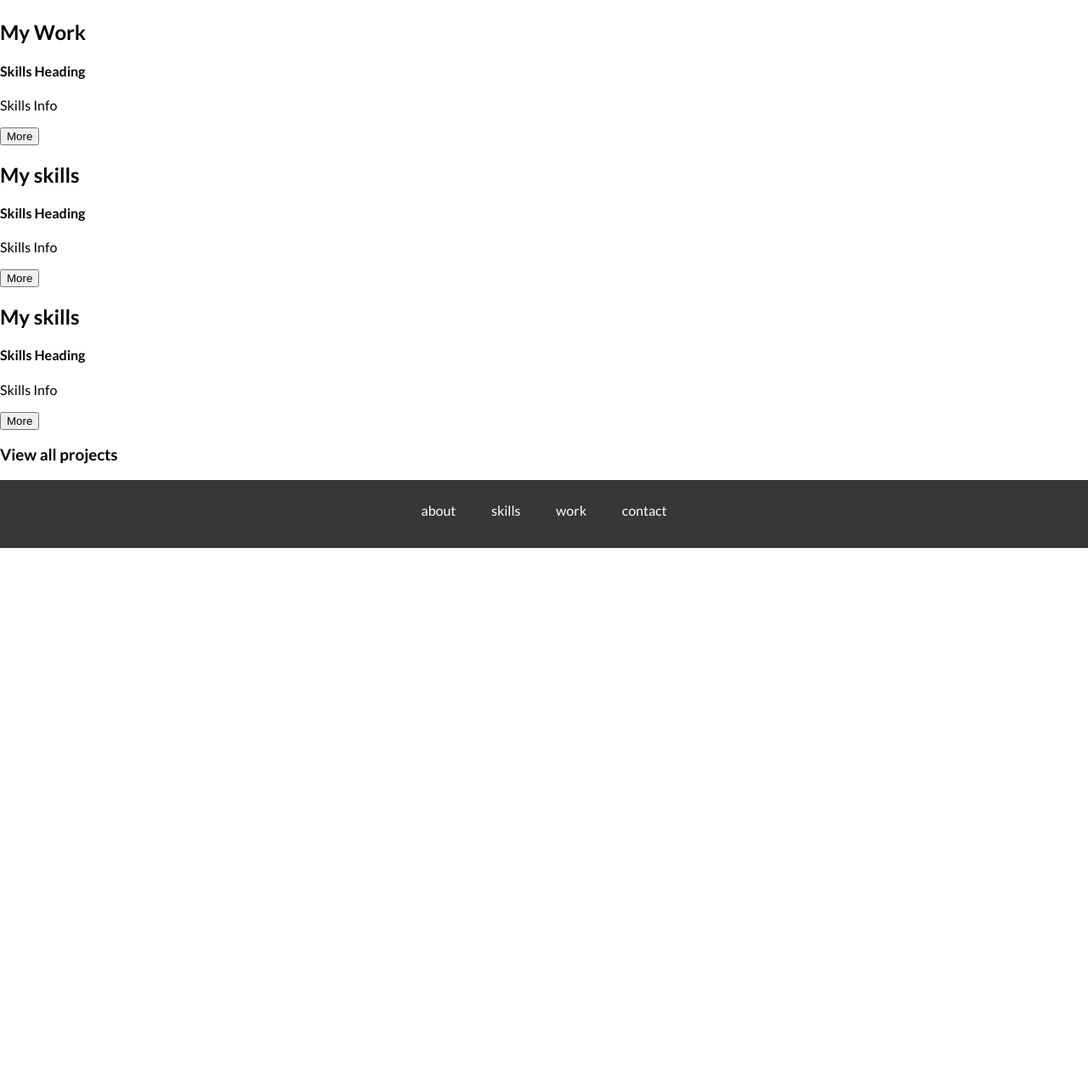
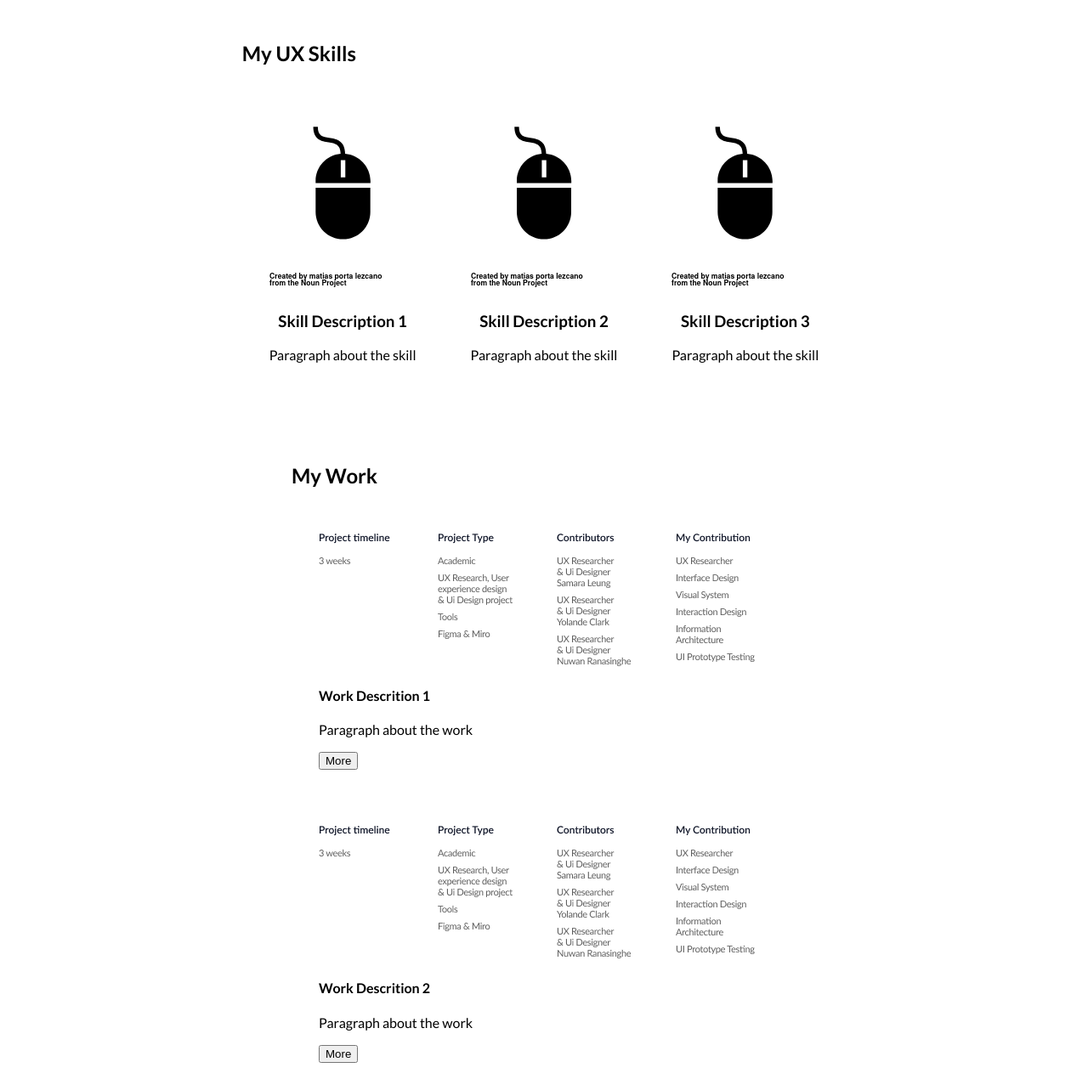
Before and after one commit to samielle/UX_UI_HW_18_Samara.github.io, a plain HTML site: page index.html in a window 1280 px wide. Shown: the part 696-1966 px from the top of the page at 85% size. Before the commit the page ends 1341 px from the top, so only its background shows below. Drawn offline with Linux system fonts and the light colour scheme.

Commit message:
updated index & css

```diff
--- a/css/style.css
+++ b/css/style.css
@@ -1,3 +1,46 @@
+h3 {
+    text-align: center;
+}
+
+.gridChild {
+    width: auto;
+    margin: 1rem;
+    padding: 1rem;
+    text-align: center;
+
+}
+
+.gridChild1 {
+    grid-area: Child1;
+}
+
+.gridChild2 {
+    grid-area: Child2;
+}
+
+.gridChild3 {
+    grid-area: Child3;
+}
+
+.skillsGrid {
+    display: grid;
+    grid-template-areas:
+    'Child1 Child2 Child3';
+    margin-top: 1rem;
+}
+
+.flexContainer {
+    display: flex;
+    flex-direction: column;
+    margin-top: 1rem;
+}
+
+.flexChild {
+    width: 33%;
+    margin: 1rem;
+    padding: 1rem;
+}
+
 .inline-block {
     display: inline;
 }
@@ -55,6 +98,8 @@ header {
 
 section {
     min-height: min-content;
+    margin:auto;
+    padding: 25px;
 }
 
 .heroImg {
--- a/index.html
+++ b/index.html
@@ -36,39 +36,53 @@
             <button class=button>Download Resume</button>
         </div>
     </section>
-    <section>
-        <h1>My Work</h1>
-        <div class="side-by-side">
-            <div class="SBSimg">
-                </div>
-            <div class="SBSText">
-                <h4>Skills Heading</h4>
-                <p>Skills Info</p>
-                <button class="SkillsMoreButton">More</button>
+    <!--My UX Skills section coded using CSS flex-->
+    <section class="MySkills">
+        <h1>My UX Skills</h1>
+        <div class="skillsGrid">
+            <div class="gridChild">
+                <img class="SkillIcon" src="images/noun_Mouse_2250863.svg">
+               <h3>Skill Description 1</h3>
+                <p>Paragraph about the skill</p>
+            </div>
+            <div class="gridChild">
+                <img class="SkillIcon" src="images/noun_Mouse_2250863.svg">
+               <h3>Skill Description 2</h3>
+                <p>Paragraph about the skill</p>
+            </div>
+            <div class="gridChild">
+                <img class="SkillIcon" src="images/noun_Mouse_2250863.svg">
+               <h3>Skill Description 3</h3>
+                <p>Paragraph about the skill</p>
             </div>
         </div>
-        <h1>My skills</h1>
-        <div class="side-by-side">
-            <div class="SBSimg">
-                </div>
-            <div class="SBSText">
-                <h4>Skills Heading</h4>
-                <p>Skills Info</p>
-                <button class="SkillsMoreButton">More</button>
+    </section>
+        <!--My UX Work section coded using CSS flex-->
+    <section class="MyWork">
+        <h1>My Work</h1>
+        <div class="flexContainer">
+            <div class="flexChild">
+                <img class="WorkIcon" src="images/CaseStudy1-1.png">
+                <h4>Work Descrition 1</h4>
+                <p>Paragraph about the work</p>
+                <button class="WorkMoreButton">More</button>
             </div>
-        </div>
-         <h1>My skills</h1>
-        <div class="side-by-side">
-            <div class="SBSimg">
-                </div>
-            <div class="SBSText">
-                <h4>Skills Heading</h4>
-                <p>Skills Info</p>
-                <button class="SkillsMoreButton">More</button>
+            <div class="flexChild">
+                <img class="WorkIcon" src="images/CaseStudy1-1.png">
+                <h4>Work Descrition 2</h4>
+                <p>Paragraph about the work</p>
+                <button class="WorkMoreButton">More</button>
+            </div>
+            <div class="flexChild">
+                <img class="WorkIcon" src="images/CaseStudy1-1.png">
+                <h4>Work Descrition 3</h4>
+                <p>Paragraph about the work</p>
+                <button class="WorkMoreButton">More</button>
             </div>
         </div>
         <h3>View all projects</h3>
     </section>
+
     <footer>
         <ul class="UlfooterLinks">
             <li class="footerLinks">about</li>
```
Also changed, not shown: images/noun_Mouse_2250863.svg (added), 1 other file.
